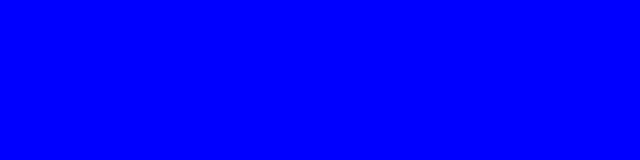
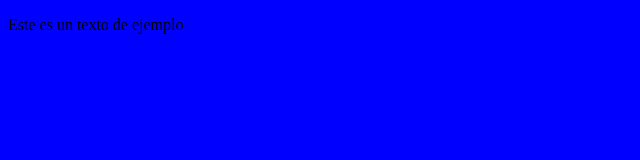
Before and after one commit to Juan-seb/Git-desde-vscode, a plain HTML site: page index.html in a window 1280 px wide. Shown: the whole page, without its empty margins (0-640 px from the left). Drawn offline with Linux system fonts and the light colour scheme.

Commit message:
Modificando el html

```diff
--- a/index.html
+++ b/index.html
@@ -7,6 +7,7 @@
     <title>Document</title>
 </head>
 <body>
+    <p>Este es un texto de ejemplo</p>
     <script src="./js/cod.js"></script>
 </body>
 </html>
```
